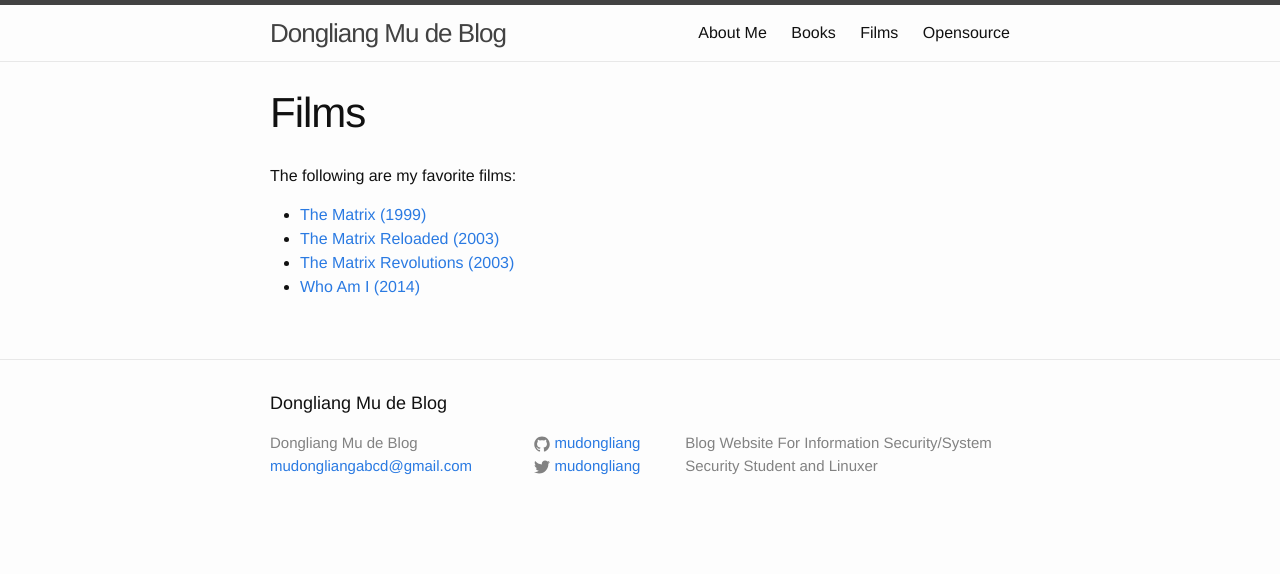
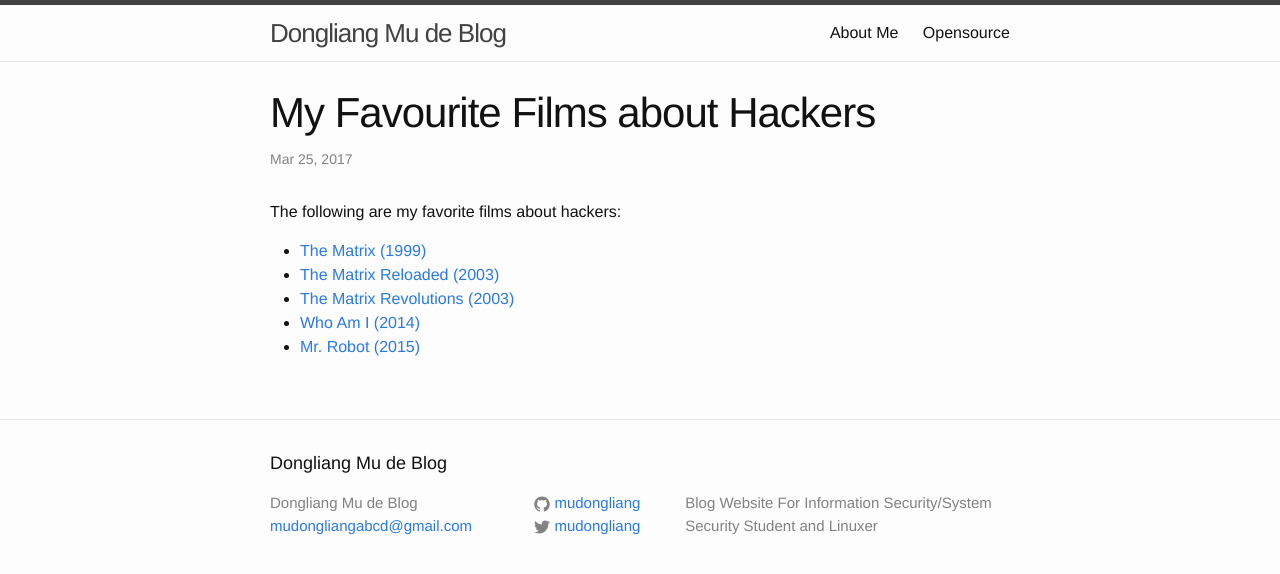
Before and after one commit to mudongliang/mudongliang.github.io, a Jekyll site: the page built from _posts/2017-03-25-my-favourite-films.md, in a window 1280 px wide. Shown: the top 574 px of the page. Built offline with Jekyll 4.4.1, drawn with Linux system fonts in a browser that asks for light colours.

Commit message:
add my favourite films and books

```diff
--- a/films/films.md
+++ b/_posts/2017-03-25-my-favourite-films.md
@@ -1,12 +1,16 @@
 ---
-layout: page
-title: "Films"
+layout: post
+title: "My Favourite Films about Hackers"
+date: 2017-03-25
 description: ""
+category:
+tags: []
 ---
 
-The following are my favorite films:
+The following are my favorite films about hackers:
 
 - [The Matrix (1999)](http://www.imdb.com/title/tt0133093/)
 - [The Matrix Reloaded (2003)](http://www.imdb.com/title/tt0234215/)
 - [The Matrix Revolutions (2003)](http://www.imdb.com/title/tt0242653/)
 - [Who Am I (2014)](http://www.imdb.com/title/tt3042408/)
+- [Mr. Robot (2015)](http://www.imdb.com/title/tt4158110/)
```
Also changed, not shown: _posts/2017-03-25-my-favourite-books.md (added, +25 -0 lines), books/books.md (deleted, +0 -15 lines).
